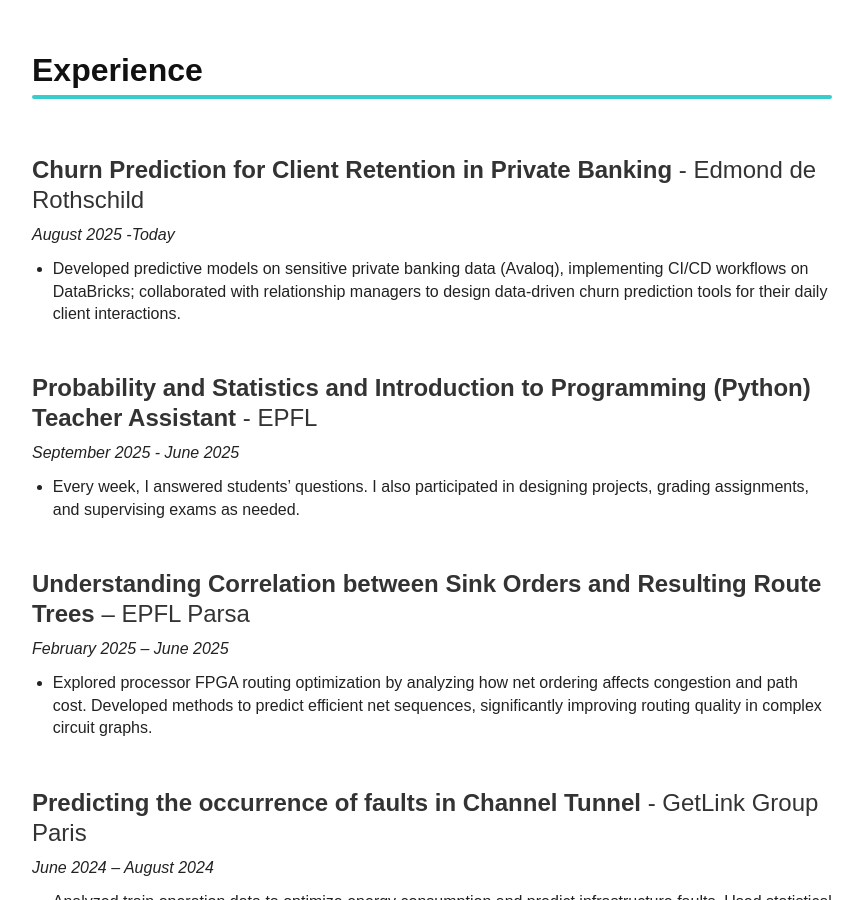
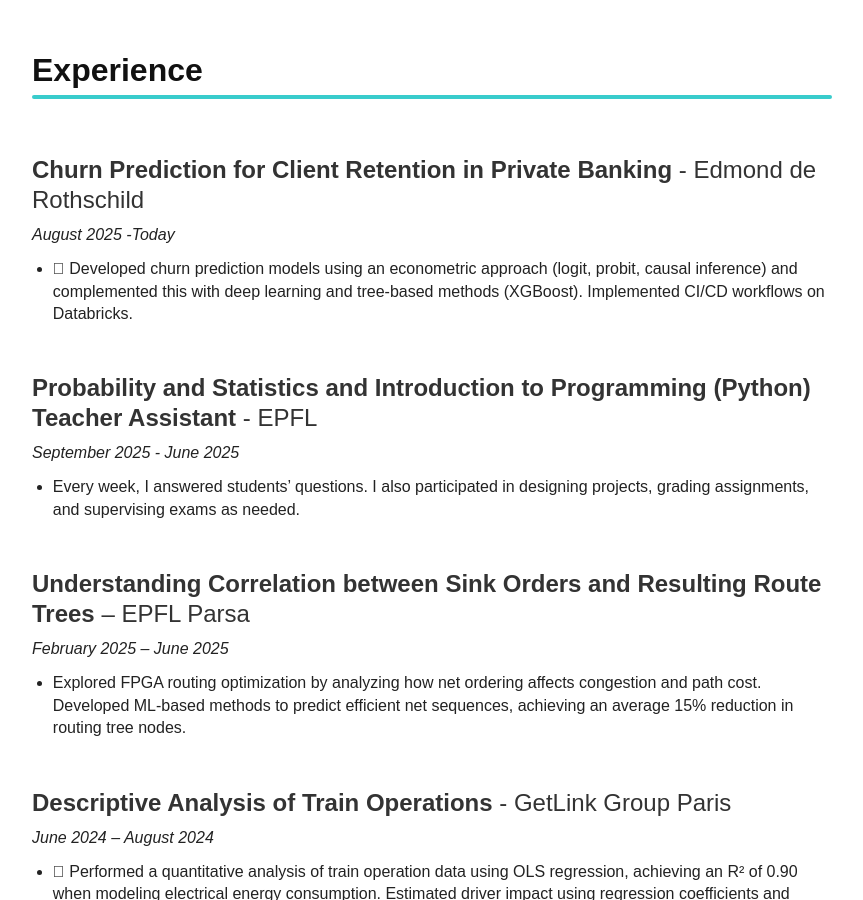
Before and after one commit to francois-goybet/francois-goybet.github.io, a Jekyll site: the page built from index.html, in a window 1280 px wide and 900 px high, scrolled down 1825 px. Shown: the whole window, without its empty margins (208-1071 px from the left). Built offline with Jekyll 4.4.1, drawn with Linux system fonts in a browser that asks for light colours; some of the changed text lies outside the part shown.

Commit message:
resume update

```diff
--- a/_includes/education.html
+++ b/_includes/education.html
@@ -1,7 +1,7 @@
 <section id="aboutme" class="education-section">
   <h2>About Me</h2>
   <p>
-MSc Data Science student with a specialization in Financial Engineering. Passionate about quantitative research, especially in statistics, stochastic processes, and machine learning. I enjoy combining theory and data to study complex systems.
+MSc Data Science student specializing in financial engineering. I am particularly fascinated by the beauty of mathematics and enjoy dissecting in particular statistical and stochastic concepts in order to apply them to real-world problems.
 </p>
 </section>
 
@@ -37,7 +37,7 @@
     <h3><strong>Churn Prediction for Client Retention in Private Banking</strong> - Edmond de Rothschild                   </h3>
     <p><em>August 2025 -Today</em></p>
     <ul>
-      <li>Developed predictive models on sensitive private banking data (Avaloq), implementing CI/CD workflows on DataBricks; collaborated with relationship managers to design data-driven churn prediction tools for their daily client interactions.</li>
+      <li>	Developed churn prediction models using an econometric approach (logit, probit, causal inference) and complemented this with deep learning and tree-based methods (XGBoost). Implemented CI/CD workflows on Databricks.</li>
     </ul>
   </div>
 
@@ -54,15 +54,15 @@
     <h3><strong>Understanding Correlation between Sink Orders and Resulting Route Trees</strong> – EPFL Parsa</h3>
     <p><em>February 2025 – June 2025</em></p>
     <ul>
-      <li>Explored processor FPGA routing optimization by analyzing how net ordering affects congestion and path cost. Developed methods to predict efficient net sequences, significantly improving routing quality in complex circuit graphs.</li>
+      <li>Explored FPGA routing optimization by analyzing how net ordering affects congestion and path cost. Developed ML-based methods to predict efficient net sequences, achieving an average 15% reduction in routing tree nodes.</li>
     </ul>
   </div>
 
   <div class="education-entry">
-    <h3><strong>Predicting the occurrence of faults in Channel Tunnel</strong> - GetLink Group Paris</h3>
+    <h3><strong>Descriptive Analysis of Train Operations</strong> - GetLink Group Paris</h3>
     <p><em>June 2024 – August 2024</em></p>
     <ul>
-      <li>Analyzed train operation data to optimize energy consumption and predict infrastructure faults. Used statistical modeling and machine learning (linear regression, RNNs) to quantify driver impact on energy usage and to build time series models for early detection of track defects.</li>
+      <li>	Performed a quantitative analysis of train operation data using OLS regression, achieving an R² of 0.90 when modeling electrical energy consumption. Estimated driver impact using regression coefficients and confidence intervals. Showed that if all drivers adopted behaviors of the top 10-percentile performers, overall energy consumption would decrease by 5%.</li>
     </ul>
   </div>
 
```
Also changed, not shown: 2 other files.
